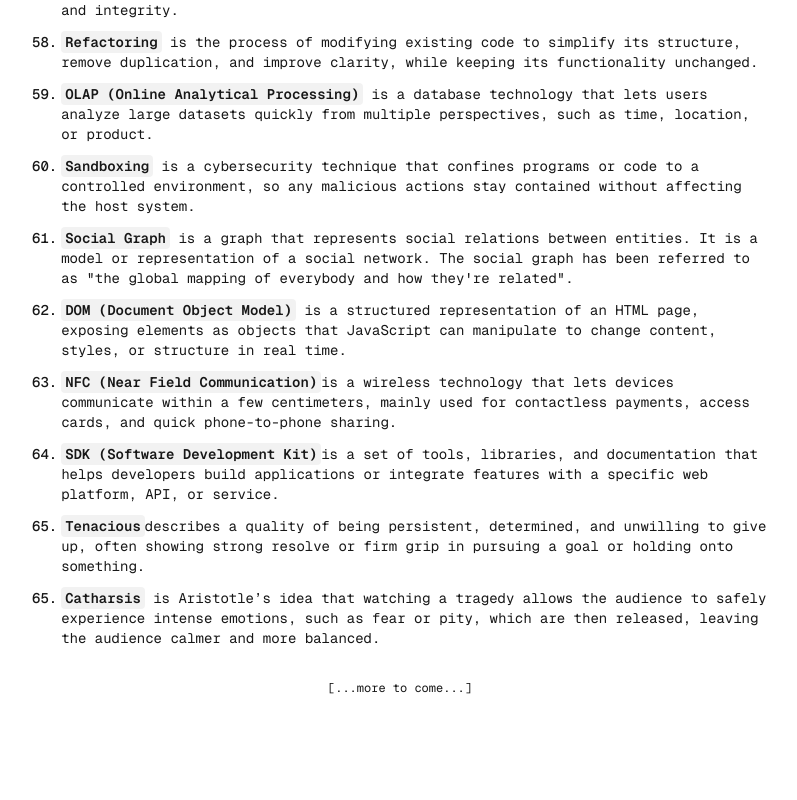
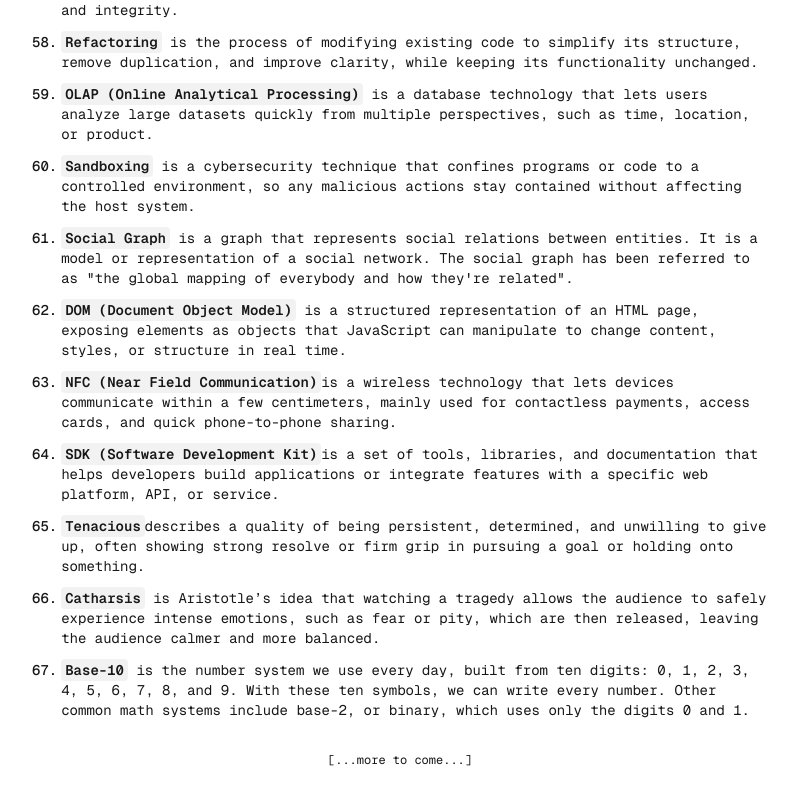
Before and after one commit to BrahimBoussada/mind-log, a Next.js app: page / in a window 1280 px wide. Shown: the part 3495-4295 px from the top of the page, without its empty margins (240-1037 px from the left). Before the commit the page ends 4223 px from the top, so only its background shows below. Built offline with nearby package versions, Linux system fonts and the light colour scheme.

Commit message:
log:29-09-2025

```diff
--- a/src/app/page.tsx
+++ b/src/app/page.tsx
@@ -617,12 +617,22 @@ export default function Home() {
         </Note>
 
         <Note>
-          <N>65. </N>
+          <N>66. </N>
           <Text>
             <Key>Catharsis</Key> is Aristotle’s idea that watching a tragedy
             allows the audience to safely experience intense emotions, such as
             fear or pity, which are then released, leaving the audience calmer
             and more balanced.
+          </Text>
+        </Note>
+
+        <Note>
+          <N>67. </N>
+          <Text>
+            <Key>Base-10</Key> is the number system we use every day, built from
+            ten digits: 0, 1, 2, 3, 4, 5, 6, 7, 8, and 9. With these ten
+            symbols, we can write every number. Other common math systems
+            include base-2, or binary, which uses only the digits 0 and 1.
           </Text>
         </Note>
       </NoteWrapper>
```
